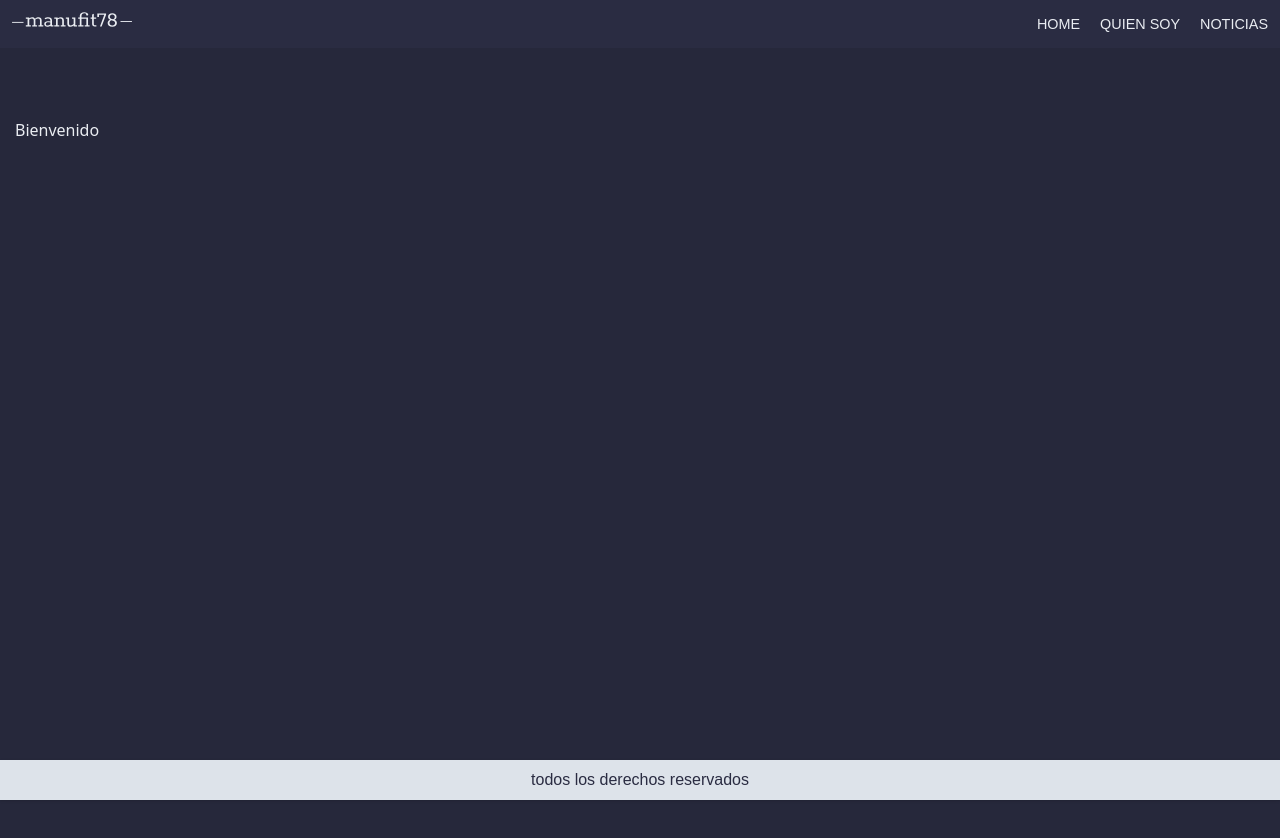
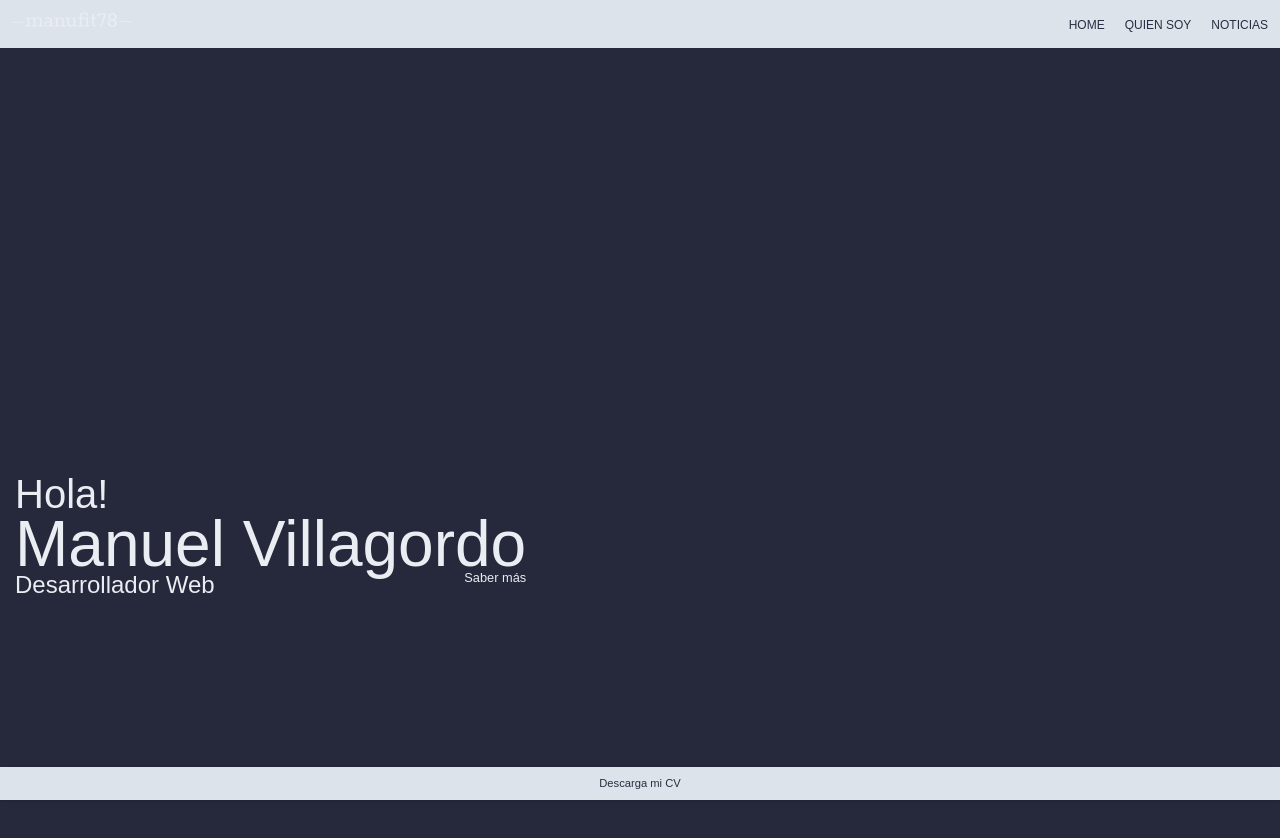
Before and after one commit to mnuhell/manufit78, a React (Create React App) app: page / in a window 1280 px wide. Shown: the top 838 px of the page. Built offline with nearby package versions, Linux system fonts and the light colour scheme; a web font is replaced by a local one.

Commit message:
Ajustes pantalla Inicio

```diff
--- a/src/ManufitApp.js
+++ b/src/ManufitApp.js
@@ -21,7 +21,6 @@ const Main = styled.main`
 
         padding: 0 15px;
         height: 100vh;
-        margin-top: 70px;
     }
 
 `;
--- a/src/components/Footer.js
+++ b/src/components/Footer.js
@@ -5,6 +5,7 @@ const ContainerFooter = styled.div`
     position: fixed;
     bottom: 0;
     width: 100%;
+    font-size: .7rem;
 `;
 
 
@@ -13,8 +14,9 @@ const Footer = () => {
 
     return (
         <ContainerFooter>
-            <footer className="py-2 text-center font-global bg-fit-white-300 shadow">
-                <p className="text-fit-dark-500">todos los derechos reservados</p>
+            <footer className="py-2 text-center font-global bg-fit-white-300 text-fit-dark-500 shadow">
+                <p><a href="" >Descarga mi CV</a></p>
+
             </footer>
         </ContainerFooter>
     )
--- a/src/components/Header.js
+++ b/src/components/Header.js
@@ -4,13 +4,13 @@ import Menu from './Menu';
 import styled from 'styled-components';
 
 const HeaderContent = styled.header`
-
+    margin-bottom: 100px;
 `;
 
 const Header = () => {
 
     return (
-        <HeaderContent className="header py-3 px-3 bg-fit-dark-500">
+        <HeaderContent className="header py-3 px-3 bg-fit-white-300 text-fit-dark-500">
             <div className="container grid grid-cols-2">
                 <Logo />
                 <Menu />
--- a/src/components/Home.js
+++ b/src/components/Home.js
@@ -1,9 +1,51 @@
 import React from 'react';
+import styled from 'styled-components';
+import { Link } from 'react-router-dom';
+
+const WrappperHome = styled.div`
+
+    display: flex;
+    align-items: center;
+    justify-content: flex-start;
+    height: 100vh;
+    width: auto;
+    h1{
+        font-size: 2.5rem;
+        line-height: .2rem;
+    }
+    h2{
+        position: relative;
+        font-size: 4rem;
+        width: auto;
+        display: inline-block;
+    }
+    h3{
+        font-size: 1.5rem;
+        margin-top: -25px;
+        width: auto;
+    }
+    .intro__mas{
+        font-size: .8rem;
+        position: absolute;
+        right: 0px;
+        bottom: 5px;
+    }
+
+`;
 
 const Home = () => {
 
     return(
-        <h1>Bienvenido</h1>
+
+        <WrappperHome>
+            <div className="container font-global intro">
+                <h1>Hola!</h1>
+                <h2>Manuel Villagordo
+                <small className="intro__mas"><Link to="/quien-soy">Saber más</Link></small>
+                </h2>
+                <h3 className="text-fit-white-200">Desarrollador Web</h3>
+            </div>
+        </WrappperHome>
     )
 }
 
--- a/src/components/Menu.js
+++ b/src/components/Menu.js
@@ -5,7 +5,7 @@ import styled from 'styled-components';
 const MenuContainer = styled.nav`
     .li-menu{
         a{
-            font-size: .9rem;
+            font-size: .75rem;
         }
     }
 `;
--- a/src/components/QuienSoy.js
+++ b/src/components/QuienSoy.js
@@ -29,7 +29,7 @@ const Face = 'face-manu';
 const QuienSoy = () => {
     return (
         <Wrapper className="container font-global">
-            <Imagen className="text-center"> <img src={`./assets/${Face}.jpg`} className="text-center shadow border-solid border-4 mb-4 border-fit-dark-400" alt="Mi" /></Imagen>
+            <Imagen className="text-center"> <img src={`./assets/${Face}.jpg`} className="text-center shadow border-solid border-4 mb-4 border-fit-white-300" alt="Mi" /></Imagen>
             <div className="notas">
                 <p>Mi nombre es Manuel, vivo en Orihuela, Alicante desde hace unos 14 años junto Veronica, mi mujer desde hace 13, mas o menos ;).
                 </p>
```
